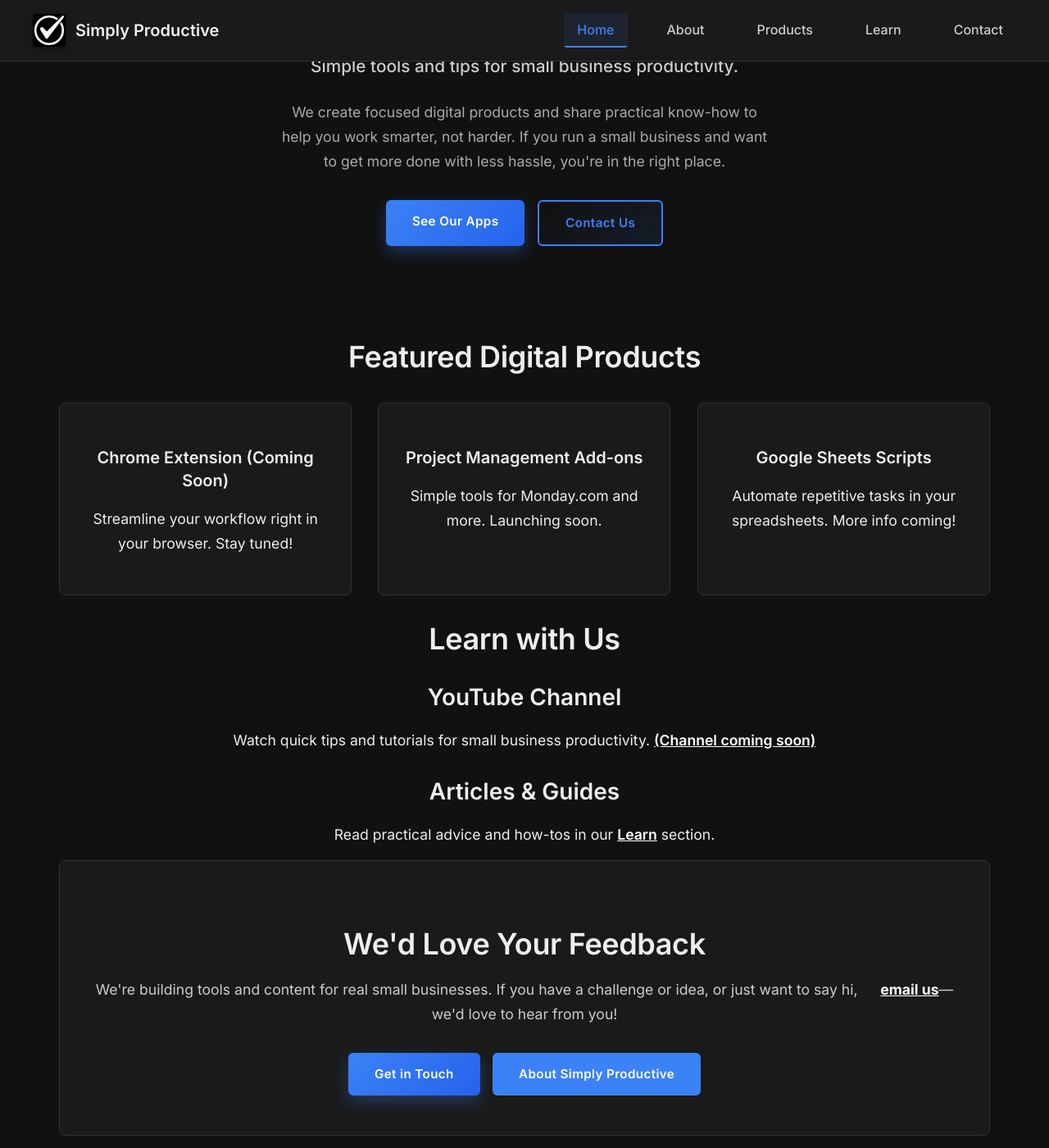
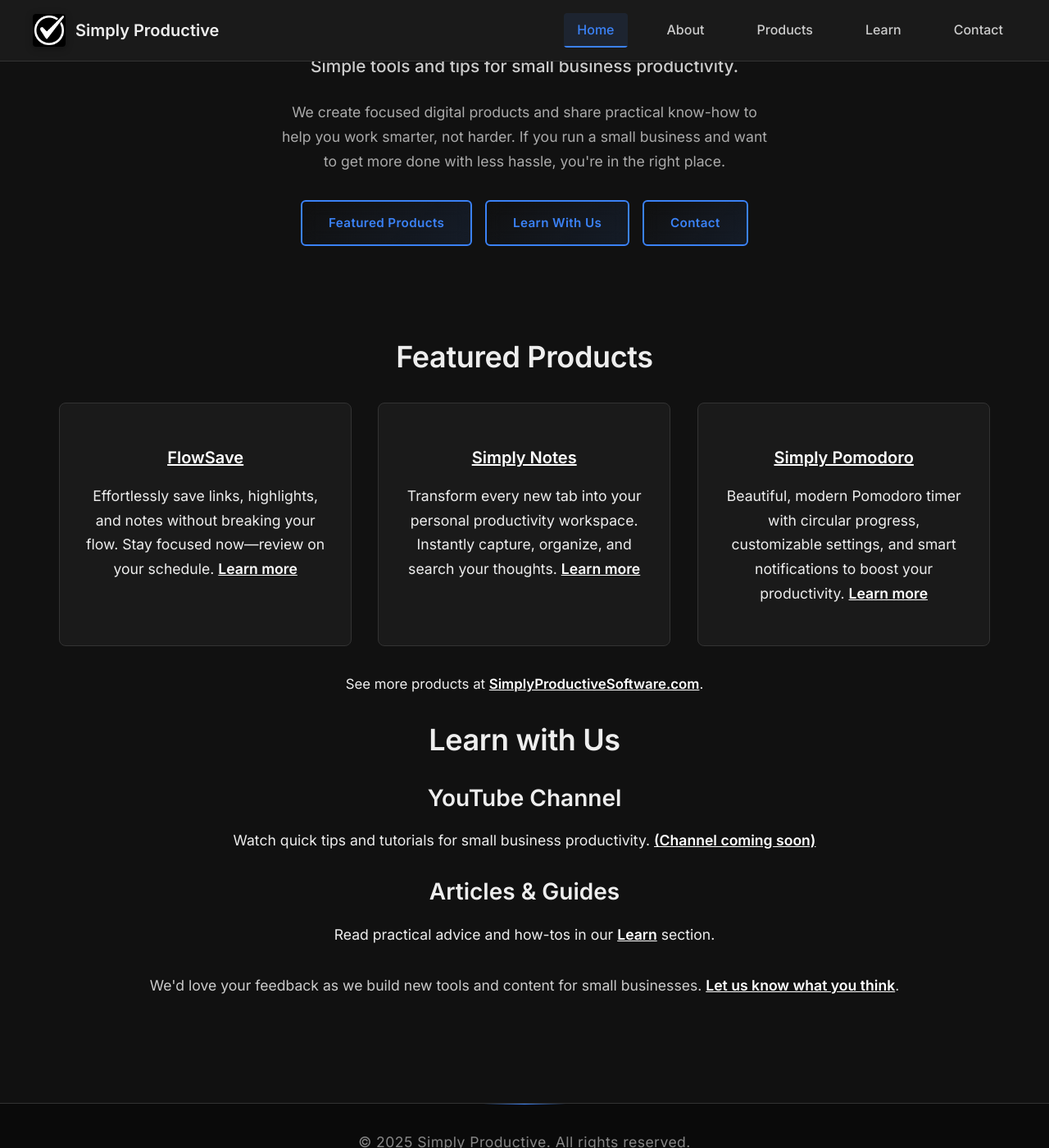
Before and after one commit to dbough/getsimplyproductive.com, a Jekyll site: the page built from index.md, in a window 1280 px wide and 1400 px high, scrolled down 205 px. Shown: the whole window at 82% size. Built offline with Jekyll 4.4.1, drawn with Linux system fonts in a browser that asks for light colours.

Commit message:
tweaking home page

```diff
--- a/index.md
+++ b/index.md
@@ -11,32 +11,34 @@ keywords: "productivity, small business, workflow, digital products, business ef
   <p class="hero-subtitle">Simple tools and tips for small business productivity.</p>
   <p class="hero-description">We create focused digital products and share practical know-how to help you work smarter, not harder. If you run a small business and want to get more done with less hassle, you're in the right place.</p>
   <div class="button-container">
-    <a href="/products" class="button-link primary">See Our Apps</a>
-    <a href="/contact" class="button-link secondary">Contact Us</a>
+    <a href="#featured-products" class="button-link secondary">Featured Products</a>
+    <a href="#learn-with-us" class="button-link secondary">Learn With Us</a>
+    <a href="/contact" class="button-link secondary">Contact</a>
   </div>
 </section>
 
 <!-- Products Placeholder -->
-<section class="products-preview">
-  <h2>Featured Digital Products</h2>
+<section class="products-preview" id="featured-products">
+  <h2>Featured Products</h2>
   <div class="products-grid">
     <div class="product-card">
-      <h3>Chrome Extension (Coming Soon)</h3>
-      <p>Streamline your workflow right in your browser. Stay tuned!</p>
+      <h3><a href="https://chromewebstore.google.com/detail/flowsave/kjoapfegbedibdgajoobgipgmcnbblno" target="_blank" rel="noopener">FlowSave</a></h3>
+      <p>Effortlessly save links, highlights, and notes without breaking your flow. Stay focused now—review on your schedule. <a href="https://chromewebstore.google.com/detail/flowsave/kjoapfegbedibdgajoobgipgmcnbblno" target="_blank" rel="noopener">Learn more</a></p>
     </div>
     <div class="product-card">
-      <h3>Project Management Add-ons</h3>
-      <p>Simple tools for Monday.com and more. Launching soon.</p>
+      <h3><a href="https://chromewebstore.google.com/detail/simply-notes/mkhhaekaoneilcbmcfhiagegfadagnkb" target="_blank" rel="noopener">Simply Notes</a></h3>
+      <p>Transform every new tab into your personal productivity workspace. Instantly capture, organize, and search your thoughts. <a href="https://chromewebstore.google.com/detail/simply-notes/mkhhaekaoneilcbmcfhiagegfadagnkb" target="_blank" rel="noopener">Learn more</a></p>
     </div>
     <div class="product-card">
-      <h3>Google Sheets Scripts</h3>
-      <p>Automate repetitive tasks in your spreadsheets. More info coming!</p>
+      <h3><a href="https://chromewebstore.google.com/detail/simply-pomodoro/ipaondnemkldgemededpanmgcmkelhdj" target="_blank" rel="noopener">Simply Pomodoro</a></h3>
+      <p>Beautiful, modern Pomodoro timer with circular progress, customizable settings, and smart notifications to boost your productivity. <a href="https://chromewebstore.google.com/detail/simply-pomodoro/ipaondnemkldgemededpanmgcmkelhdj" target="_blank" rel="noopener">Learn more</a></p>
     </div>
   </div>
+  <p style="margin-top:2rem; font-size:1.05em;">See more products at <a href="https://SimplyProductiveSoftware.com" target="_blank" rel="noopener">SimplyProductiveSoftware.com</a>.</p>
 </section>
 
 <!-- Learn/Education Placeholder -->
-<section class="learn-preview">
+<section class="learn-preview" id="learn-with-us">
   <h2>Learn with Us</h2>
   <div class="learn-grid">
     <div class="learn-card">
@@ -51,11 +53,6 @@ keywords: "productivity, small business, workflow, digital products, business ef
 </section>
 
 <!-- Call to Action -->
-<section class="cta">
-  <h2>We'd Love Your Feedback</h2>
-  <p>We're building tools and content for real small businesses. If you have a challenge or idea, or just want to say hi, <a href="mailto:hey@getsimplyproductive.com">email us</a>—we'd love to hear from you!</p>
-  <div class="button-container">
-    <a href="/contact" class="button-link primary">Get in Touch</a>
-    <a href="/about" class="button-link">About Simply Productive</a>
-  </div>
+<section class="cta" style="background:none; border:none; margin:2rem 0 0 0; padding:0; text-align:center;">
+  <p style="font-size:1.1em; color:#ccc;">We'd love your feedback as we build new tools and content for small businesses. <a href="/contact">Let us know what you think</a>.</p>
 </section>
```
